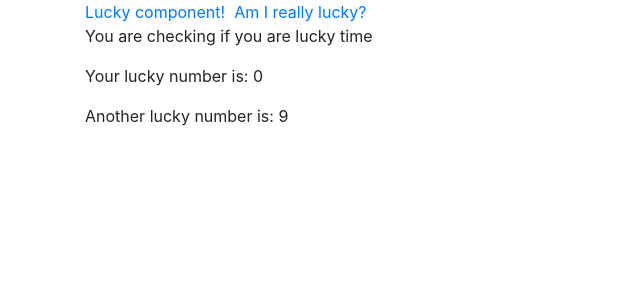
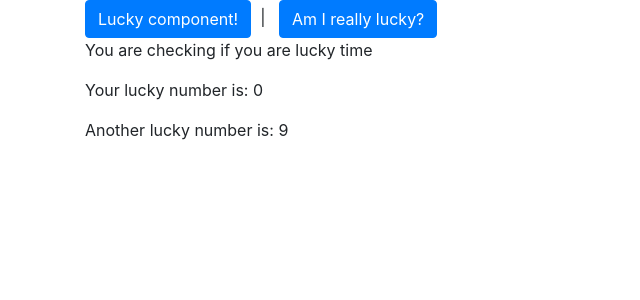
Before and after one commit to kumaruidivloper/memoryLeakApp, an Angular app: page /lucky in a window 1280 px wide. Shown: the top 300 px of the page, without its empty margins (0-640 px from the left). Built offline with nearby package versions, Linux system fonts and the light colour scheme.

Commit message:
memory-leak-fix-with-takeUntill-style-update

```diff
--- a/src/app/app.component.html
+++ b/src/app/app.component.html
@@ -1,6 +1,6 @@
 <!--The content below is only a placeholder and can be replaced.-->
 <div class="container">
-  <a routerLink="/lucky">Lucky component!</a>&nbsp;
-  <a routerLink="/really">Am I really lucky?</a>
+  <a class="btn btn-primary" routerLink="/lucky">Lucky component!</a>&nbsp; | &nbsp;
+  <a class="btn btn-primary" routerLink="/really">Am I really lucky?</a>
 </div>
 <router-outlet></router-outlet>
```
